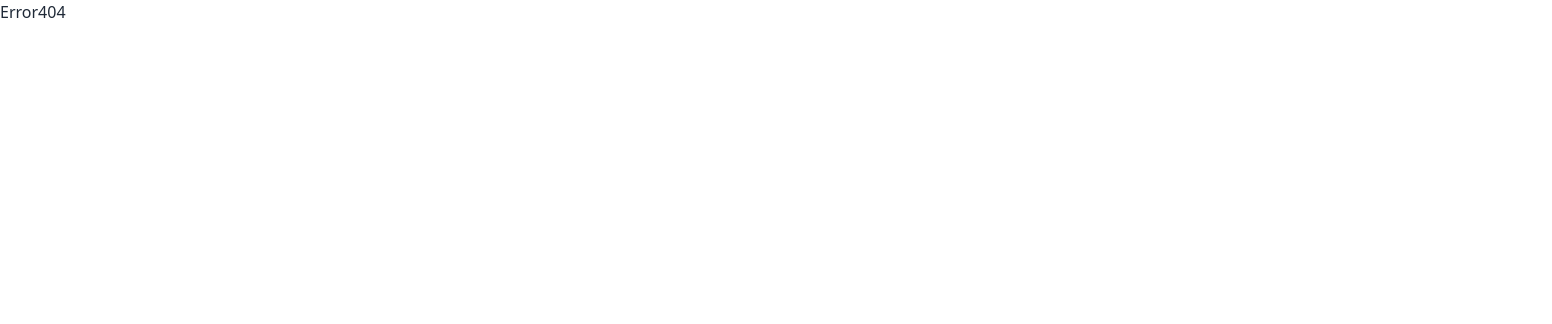
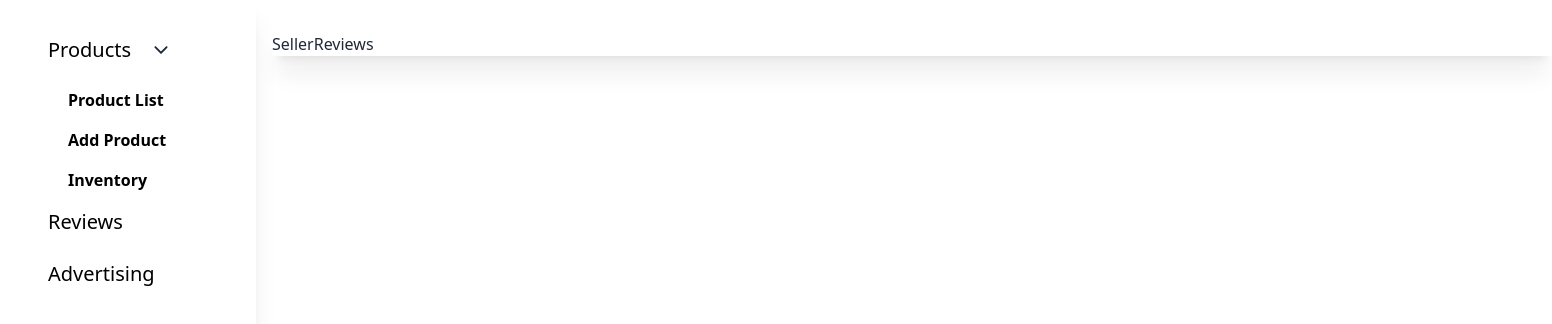
Before and after one commit to Marcus401/SupplyHub, a React (Vite) app in the folder supplyhub.client/: page /seller/reviews in a window 1280 px wide. Shown: the top 324 px of the page, 1552 px wide, since content can reach past the window. Built offline with nearby package versions, Linux system fonts and the light colour scheme.

Commit message:
seller reviews page

```diff
--- a/supplyhub.client/src/Components/Routes/Routes.tsx
+++ b/supplyhub.client/src/Components/Routes/Routes.tsx
@@ -26,6 +26,7 @@ import AboutUs from "../../Pages/AboutUs/AboutUs.tsx";
 import Error404 from "../../Pages/Error404/Error404.tsx";
 import UserChangePasswordForm from "../ProfileComponents/UserChangePasswordForm/UserChangePasswordForm.tsx";
 import Design from "../../Pages/Design/Design.tsx";
+import SellerReviewsList from "../SellerPagesComponents/SellerReviewsList/SellerReviewsList.tsx";
 
 /*
 Webpages
@@ -93,10 +94,10 @@ export const router = createBrowserRouter([
                 path: "seller",
                 element: <Seller/>,
                 children: [
-                    {
-                        path: "products/list", element: <SellerProductCardList/>,},
+                    {path: "products/list", element: <SellerProductCardList/>,},
                     {path: "products/add", element: <SellerAddProductForm/>},
                     {path: "inventory", element: <SellerInventoryTable/>},
+                    {path: "reviews", element: <SellerReviewsList/>},
                     {
                         path: "advertising",
                         element: <Advertising/>,
--- /dev/null
+++ b/supplyhub.client/src/Components/SellerPagesComponents/SellerReviewCard/SellerReviewCard.tsx
@@ -0,0 +1,11 @@
+import React, {useEffect} from 'react'
+
+type Props = {};
+
+const SellerReviewCard = (props: Props) => {
+    return (
+        <div>SellerReviewCard</div>
+    );
+};
+
+export default SellerReviewCard;
--- /dev/null
+++ b/supplyhub.client/src/Components/SellerPagesComponents/SellerReviewsList/SellerReviewsList.tsx
@@ -0,0 +1,14 @@
+import React, {useEffect} from 'react'
+
+type Props = {};
+
+const SellerReviewsList = (props: Props) => {
+    useEffect(() => {
+        document.title = "Reviews: Seller";
+    }, []);
+
+    return (
+        <div>SellerReviews</div>
+    );
+};
+export default SellerReviewsList;
--- a/supplyhub.client/src/Components/SellerPagesComponents/SellerSidebar/SellerSideBar.tsx
+++ b/supplyhub.client/src/Components/SellerPagesComponents/SellerSidebar/SellerSideBar.tsx
@@ -37,6 +37,9 @@ const SellerSideBar = (props: Props) => {
                                 </Link>
                             </div>
                         )}
+                        <Link to="Reviews" className="flex md:min-w-full pt-1 pb-4 pl-6 md:pl-3 no-underline">
+                            <h5 className="ml-3 hover:underline text-black">Reviews</h5>
+                        </Link>
                         <Link to="advertising" className="flex md:min-w-full pt-1 pb-4 pl-6 md:pl-3 no-underline">
                             <h5 className="ml-3 hover:underline text-black">Advertising</h5>
                         </Link>
```
